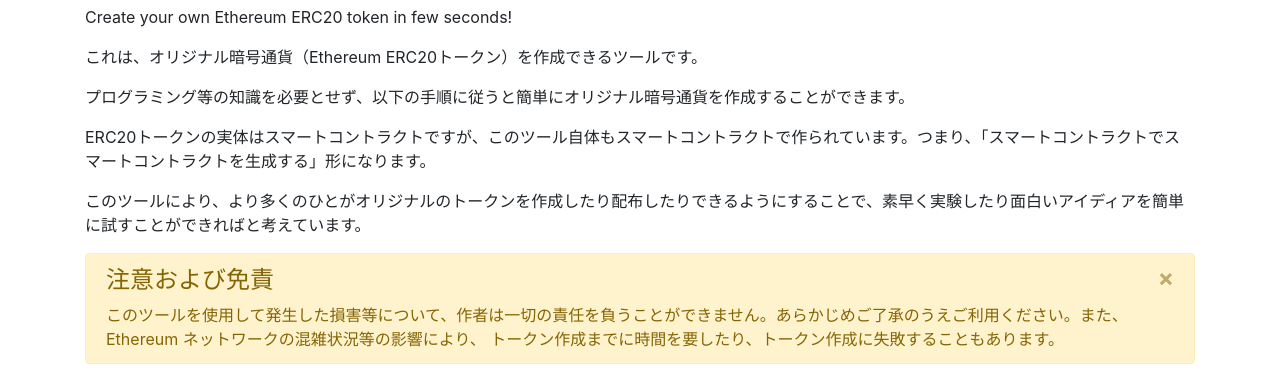
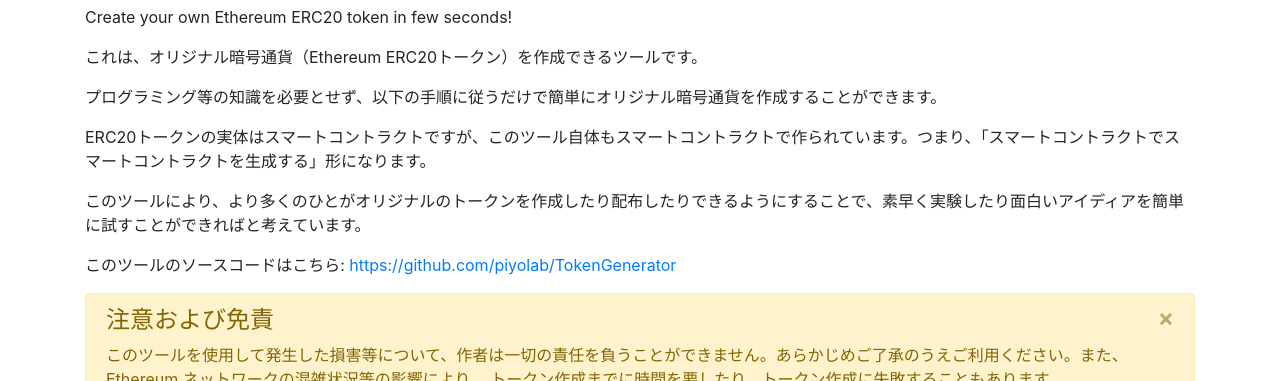
Before and after one commit to piyolab/TokenGenerator, a plain HTML site: page docs/index.html in a window 1280 px wide. Shown: the part 51-432 px from the top of the page. Drawn offline with nearby package versions, Linux system fonts and the light colour scheme.

Commit message:
update desc

```diff
--- a/docs/index.html
+++ b/docs/index.html
@@ -27,9 +27,11 @@
 		<h1>ERC20 Token Generator</h1>
 		<p>Create your own Ethereum ERC20 token in few seconds!</p>
 		<p>これは、オリジナル暗号通貨（Ethereum ERC20トークン）を作成できるツールです。</p>
-		<p>プログラミング等の知識を必要とせず、以下の手順に従うと簡単にオリジナル暗号通貨を作成することができます。</p>
+		<p>プログラミング等の知識を必要とせず、以下の手順に従うだけで簡単にオリジナル暗号通貨を作成することができます。</p>
 		<p>ERC20トークンの実体はスマートコントラクトですが、このツール自体もスマートコントラクトで作られています。つまり、「スマートコントラクトでスマートコントラクトを生成する」形になります。</p>
 		<p>このツールにより、より多くのひとがオリジナルのトークンを作成したり配布したりできるようにすることで、素早く実験したり面白いアイディアを簡単に試すことができればと考えています。</p>
+
+		<p>このツールのソースコードはこちら: <a href="https://github.com/piyolab/TokenGenerator" target="_blank">https://github.com/piyolab/TokenGenerator</a></p>
 
 		<div class="alert alert-warning alert-dismissible fade show" role="alert">
 			<h4 class="alert-heading">注意および免責</h4>
```
